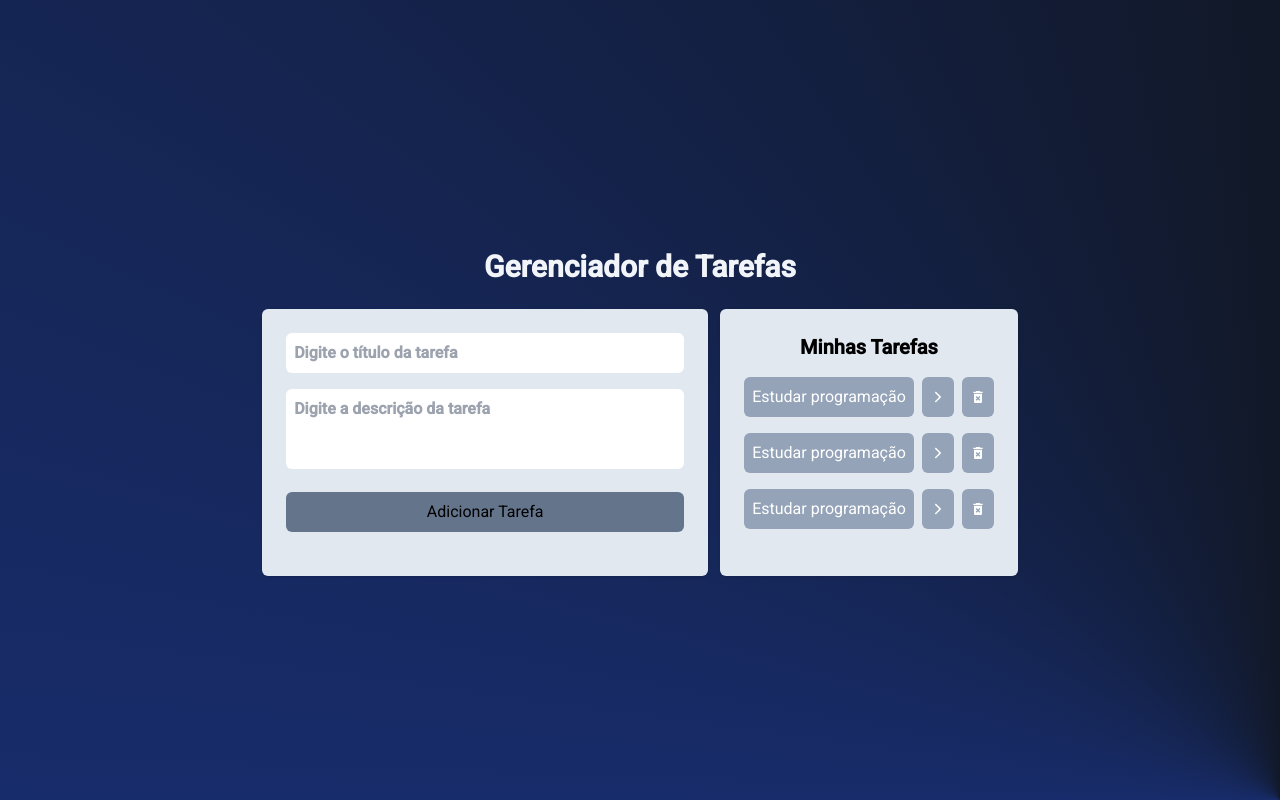
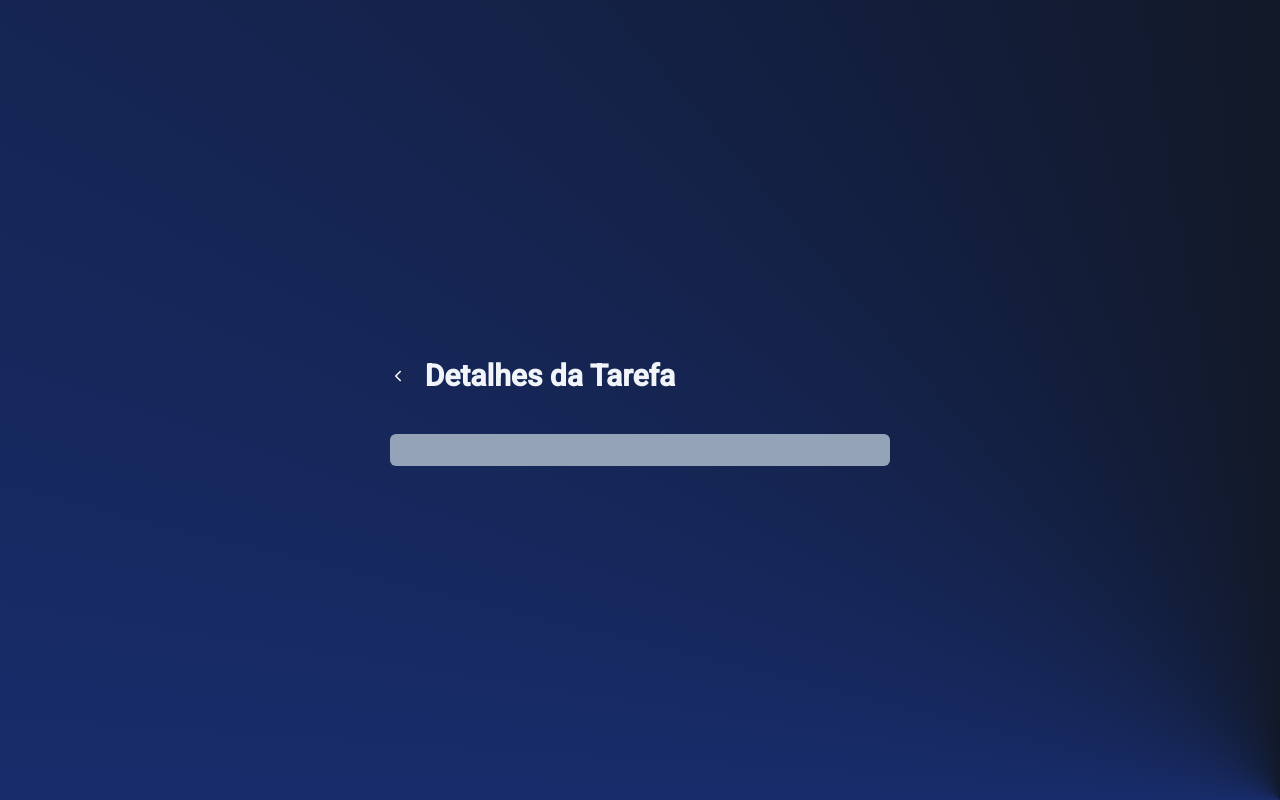
Before and after one commit to moisesBarsoti/gerenciadorDeTarefas, a React (Vite) app: page /task in a window 1280 px wide. Built offline with nearby package versions, Linux system fonts and the light colour scheme.

Commit message:
Subindo Arquivos

```diff
--- a/package.json
+++ b/package.json
@@ -13,6 +13,7 @@
     "react": "^18.3.1",
     "react-dom": "^18.3.1",
     "react-icons": "^5.3.0",
+    "react-router-dom": "^6.28.0",
     "uuid": "^11.0.2"
   },
   "devDependencies": {
--- a/src/App.jsx
+++ b/src/App.jsx
@@ -25,6 +25,8 @@ export const App = () => {
     },
   ]);
 
+  // Ver decrição da tarefa
+
   const onTaskClick = (taskId) => {
     const newTasks = tasks.map((task) => {
       if (task.id === taskId)
@@ -33,6 +35,8 @@ export const App = () => {
     });
     setTasks(newTasks);
   };
+
+  // Deletar Tasks
 
   const deleteTask = (taskId) => {
     const newTasks = tasks.filter((task) => task.id !== taskId);
@@ -59,6 +63,7 @@ export const App = () => {
     text-white
     flex justify-center items-center flex-col
     font-Roboto
+    rem:text-xs
     "
     >
       <h1 className="text-3xl text-slate-100 font-bold p-6">
--- a/src/components/Tasks.jsx
+++ b/src/components/Tasks.jsx
@@ -1,7 +1,18 @@
 import { IoIosArrowForward } from "react-icons/io";
 import { MdDeleteForever } from "react-icons/md";
+import { useNavigate } from "react-router-dom";
 
 export const Tasks = ({ tasks, onTaskClick, deleteTask }) => {
+
+  const navigate = useNavigate();
+
+  const onSeeDetailsClick = (task) => {
+    const query = new URLSearchParams()
+    query.set("title", task.title)
+    query.set("descrption", task.descrption)
+    navigate(`/task?${query.toString()}`)
+  }
+
   return (
     <div>
       <ul className="space-y-4 p-6 h-full bg-slate-200 rounded-md shadow outline-none">
@@ -17,6 +28,7 @@ export const Tasks = ({ tasks, onTaskClick, deleteTask }) => {
               {task.title}
             </button>
             <button
+              onClick={() => onSeeDetailsClick(task)}
               className="bg-slate-400 p-2 rounded-md transition-all duration-500 hover:bg-blue-400"
               title="Ver descrição"
             >
--- a/src/main.jsx
+++ b/src/main.jsx
@@ -1,10 +1,24 @@
 import { StrictMode } from 'react'
 import { createRoot } from 'react-dom/client'
 import { App } from './App.jsx'
+import { createBrowserRouter, RouterProvider } from "react-router-dom";
+import { TaskPage } from './pages/TaskPage.jsx';
 import './index.css'
+
+
+const router = createBrowserRouter([
+  {
+    path: "/",
+    element: <App />,
+  },
+  {
+    path: "/task",
+    element: <TaskPage />,
+  },
+]);
 
 createRoot(document.getElementById('root')).render(
   <StrictMode>
-    <App />
+    <RouterProvider router={router} />
   </StrictMode>,
 )
--- /dev/null
+++ b/src/pages/TaskPage.jsx
@@ -0,0 +1,42 @@
+import { IoChevronBackOutline } from "react-icons/io5";
+import { useNavigate, useSearchParams } from "react-router-dom";
+
+export const TaskPage = () => {
+  const [searchParams] = useSearchParams();
+  const title = searchParams.get("title");
+  const description = searchParams.get("descrption");
+
+  const navigate = useNavigate();
+
+  return (
+    <div
+      className="
+    w-screen h-screen
+    bg-[conic-gradient(at_bottom_right,_var(--tw-gradient-stops))] from-blue-700 via-blue-800 to-gray-900
+    text-white
+    flex justify-center items-center flex-col
+    font-Roboto
+    "
+    >
+      <div className="w-[500px] space-y-4">
+        <div className="flex justify-center relative w-80">
+          <button
+            className="absolute left-0 right-0 bottom-0 top-0 "
+            title="Voltar ao início"
+            onClick={() => navigate(-1)}
+          >
+            <IoChevronBackOutline />
+          </button>
+
+          <h1 className="text-3xl text-slate-100 font-bold p-6">
+            Detalhes da Tarefa
+          </h1>
+        </div>
+        <div className="bg-slate-400 p-4 rounded-md">
+          <h2 className="text-xl font-bold text-slate-600">{title}</h2>
+          <p className="text-slate-600">{description}</p>
+        </div>
+      </div>
+    </div>
+  );
+};
--- a/tailwind.config.js
+++ b/tailwind.config.js
@@ -10,7 +10,8 @@ export default {
         Roboto: ['Roboto', 'sans-serif'],
       },
       screens: {
-        '50rem': {'max': '50rem'},
+        '50rem': { 'max': '50rem' },
+        '31.2rem': { 'max': '31.2rem' },
         'sm': '640px',
         'md': '768px',
         'lg': '1024px',
```
Also changed, not shown: 1 other file (tests, documents, lock files or other folders).
